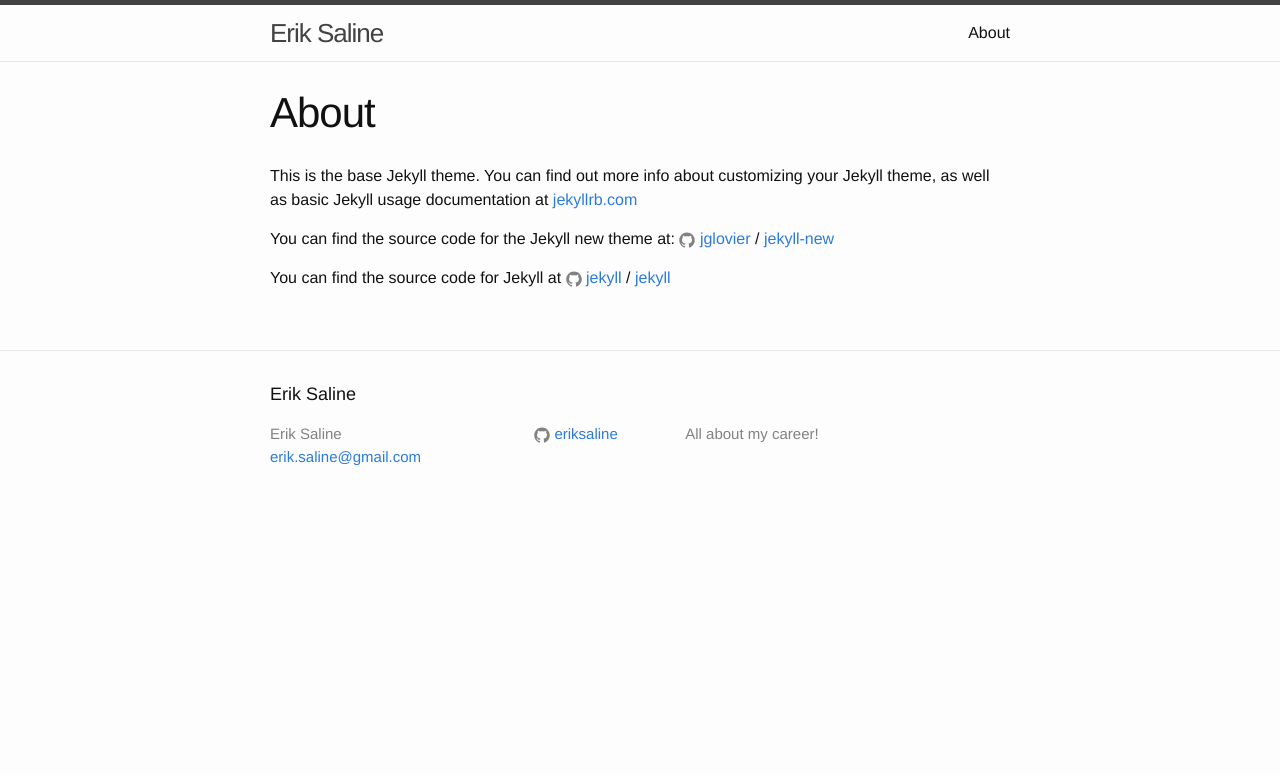
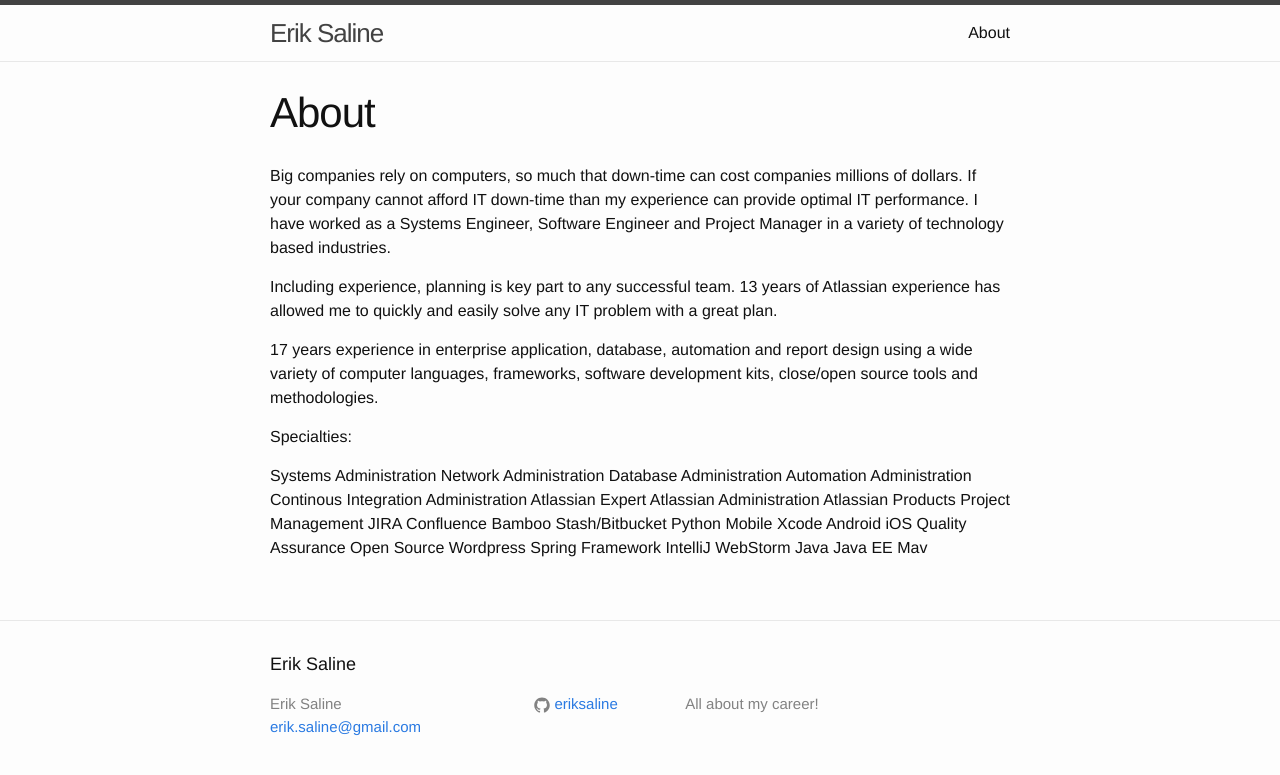
Before and after one commit to eriksaline/eriksaline.github.io, a Jekyll site: the page built from about.md, in a window 1280 px wide. Shown: the top 775 px of the page. Built offline with Jekyll 4.4.1, drawn with Linux system fonts in a browser that asks for light colours.

Commit message:
Updated About page and added some bash scripts to automate Jekyll building.

```diff
--- a/_posts/2016-05-03-welcome-to-jekyll.markdown
+++ b/_posts/2016-05-03-welcome-to-jekyll.markdown
@@ -1,6 +1,6 @@
 ---
 layout: post
-title:  "Welcome to Jekyll!"
+title:  "Welcome to My Blog!"
 date:   2016-05-03 11:40:11 -0700
 categories: jekyll update
 ---
--- a/about.md
+++ b/about.md
@@ -4,12 +4,38 @@ title: About
 permalink: /about/
 ---
 
-This is the base Jekyll theme. You can find out more info about customizing your Jekyll theme, as well as basic Jekyll usage documentation at [jekyllrb.com](http://jekyllrb.com/)
+Big companies rely on computers, so much that down-time can cost companies millions of dollars.  If your company cannot afford IT down-time than my experience can provide optimal IT performance.  I have worked as a Systems Engineer, Software Engineer and Project Manager in a variety of technology based industries.
 
-You can find the source code for the Jekyll new theme at:
-{% include icon-github.html username="jglovier" %} /
-[jekyll-new](https://github.com/jglovier/jekyll-new)
+Including experience, planning is key part to any successful team.  13 years of Atlassian experience has allowed me to quickly and easily solve any IT problem with a great plan.
 
-You can find the source code for Jekyll at
-{% include icon-github.html username="jekyll" %} /
-[jekyll](https://github.com/jekyll/jekyll)
+17 years experience in enterprise application, database, automation and report design using a wide variety of computer languages, frameworks, software development kits, close/open source tools and methodologies.
+
+Specialties:
+
+Systems Administration
+Network Administration
+Database Administration
+Automation Administration
+Continous Integration Administration
+Atlassian Expert
+Atlassian Administration
+Atlassian Products
+Project Management
+JIRA
+Confluence
+Bamboo
+Stash/Bitbucket
+Python
+Mobile
+Xcode
+Android
+iOS
+Quality Assurance
+Open Source
+Wordpress
+Spring Framework
+IntelliJ
+WebStorm
+Java
+Java EE
+Mav
```
Also changed, not shown: TODO.md (deleted, +0 -11 lines), pages/contact.html (deleted, +0 -243 lines), Gemfile.lock (added), README.md (deleted), 2 other files.
